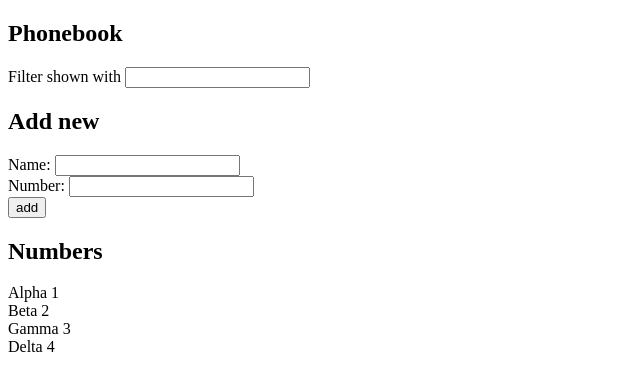
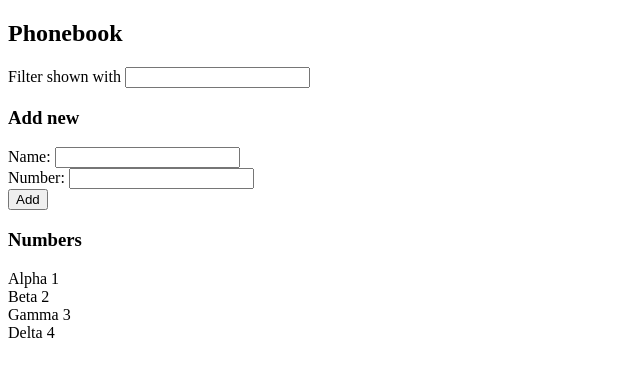
Before and after one commit to aukfil/fullstack-course, a React (Vite) app in the folder part2/phonebook/: page / in a window 1280 px wide. Shown: the top 390 px of the page, without its empty margins (0-640 px from the left). Built offline with nearby package versions, Linux system fonts and the light colour scheme.

Commit message:
Add solution to 2.10

```diff
--- a/part2/phonebook/src/App.jsx
+++ b/part2/phonebook/src/App.jsx
@@ -1,7 +1,36 @@
 import { useState } from 'react'
 
+// Filter component
+const Filter = ({ filter, handleFilterChange }) => (
+  <div>
+    Filter shown with <input value = {filter} onChange = {handleFilterChange}/>
+  </div>
+)
+
+// Form component
+const PersonForm = ({ addName, newName, handleNameChange, newNumber, handleNumberChange }) => (
+  <form onSubmit={addName}>
+    <div>
+      Name: <input value = {newName} onChange = {handleNameChange} />
+    </div>
+    <div>
+      Number: <input value = {newNumber} onChange = {handleNumberChange} />
+    </div>
+    <div>
+      <button type="submit">Add</button>
+    </div>
+  </form>
+)
+
+// Persons rendering component
+const Persons = ({ personsToShow }) => (
+  <div>
+    {personsToShow.map(person => <div key={person.id}>{person.name} {person.number}</div>)}
+  </div>
+)
+
 // Initialize the ID counter
-let nextId = 2
+let nextId = 5
 
 const App = () => {
 
@@ -61,23 +90,23 @@ const App = () => {
   return (
     <div>
       <h2>Phonebook</h2>
-      <div>
-      Filter shown with <input value = {filter} onChange = {handleFilterChange}/>
-      </div>
-      <h2>Add new</h2>
-      <form onSubmit={addName}>
-        <div>
-          Name: <input value = {newName} onChange = {handleNameChange} />
-        </div>
-        <div>
-          Number: <input value = {newNumber} onChange = {handleNumberChange} />
-        </div>
-        <div>
-          <button type="submit">add</button>
-        </div>
-      </form>
-      <h2>Numbers</h2>
-      <div>{personsToShow.map(person => <div key={person.id}>{person.name} {person.number}</div>)}</div>
+
+      <Filter filter={filter} handleFilterChange={handleFilterChange} />
+
+      <h3>Add new</h3>
+
+      <PersonForm
+        addName={addName}
+        newName={newName}
+        handleNameChange={handleNameChange}
+        newNumber={newNumber}
+        handleNumberChange={handleNumberChange}
+      />
+
+      <h3>Numbers</h3>
+
+      <Persons personsToShow={personsToShow} />
+
     </div>
   )
 }
```
